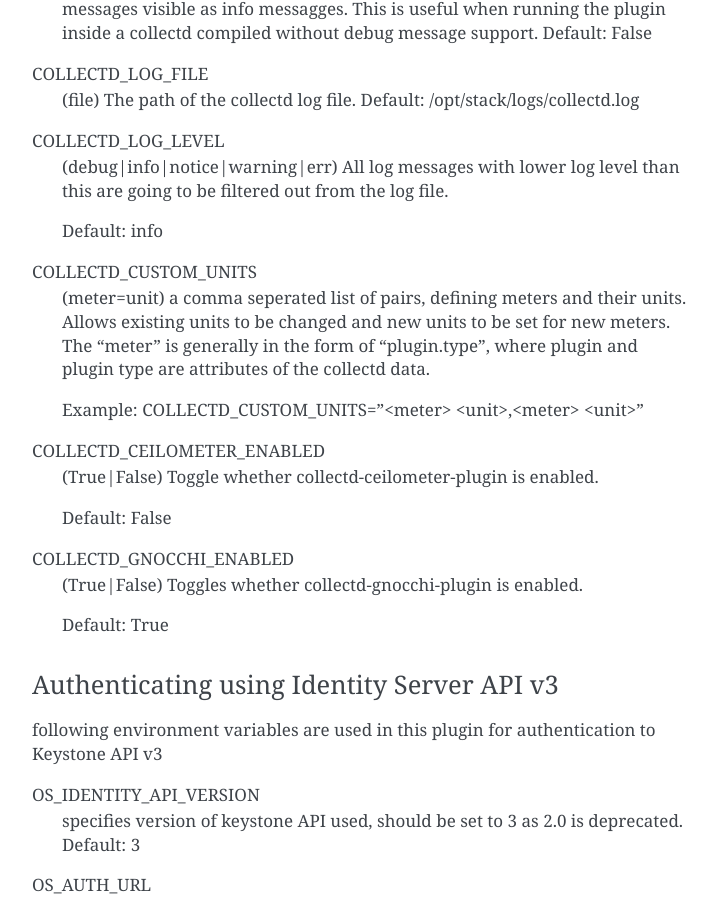
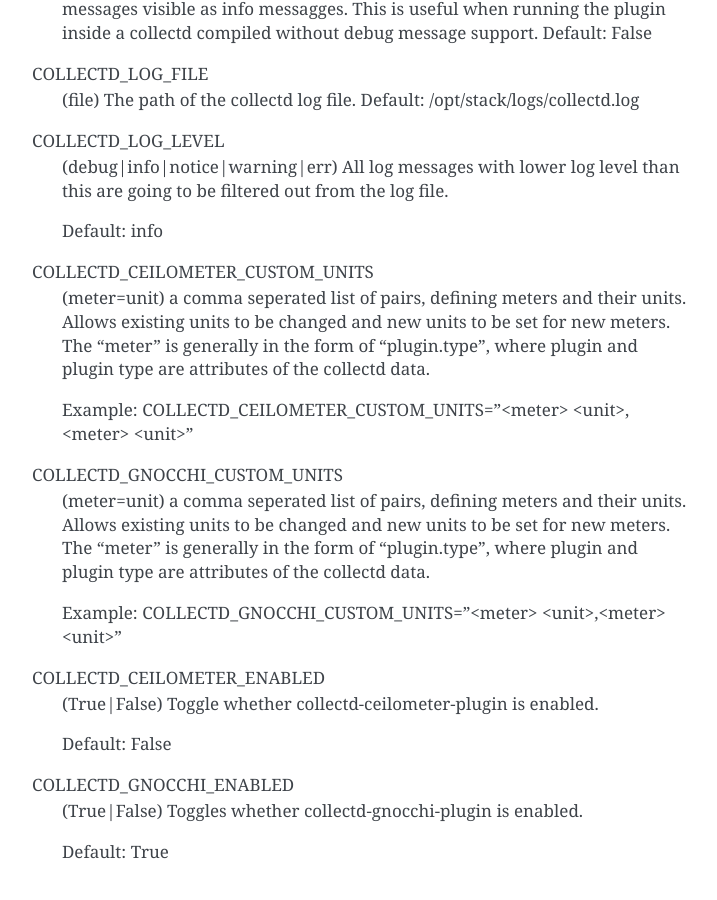
Before and after one commit to openstack-archive/collectd-openstack-plugins, a Sphinx documentation site: the page built from doc/source/usage.rst, in a window 1280 px wide and 900 px high, scrolled down 920 px. Shown: the whole window, without its empty margins (388-1105 px from the left). Built offline with Sphinx 7.4.7, drawn with Linux system fonts in a browser that asks for light colours; pages that are not in the unit, such as notebooks, are missing from menus.

Commit message:
Add custom unit mapping to Gnocchi
- Add new UNIT block to sample conf.
- Configure the UNIT block for Gnocchi.
- Add a new config_units function
- Change COLLECTD_CUSTOM_UNITS to COLLECTD_CEILOMETER_CUSTOM_UNITS
- Add COLLECTD_GNOCCHI_CUSTOM_UNITS config option

Change-Id: I93088f2299ac4b5679289b1526febcf5e773be02

```diff
--- a/doc/source/usage.rst
+++ b/doc/source/usage.rst
@@ -62,13 +62,23 @@
     Default: info
 
 
-COLLECTD_CUSTOM_UNITS
+COLLECTD_CEILOMETER_CUSTOM_UNITS
     (meter=unit) a comma seperated list of pairs, defining meters and their units.
     Allows existing units to be changed and new units to be set for new meters.
     The "meter" is generally in the form of "plugin.type", where plugin and
     plugin type are attributes of the collectd data.
 
-    Example: COLLECTD_CUSTOM_UNITS="<meter> <unit>,<meter> <unit>"
+    Example: COLLECTD_CEILOMETER_CUSTOM_UNITS="<meter> <unit>,<meter> <unit>"
+
+
+COLLECTD_GNOCCHI_CUSTOM_UNITS
+    (meter=unit) a comma seperated list of pairs, defining meters and their units.
+    Allows existing units to be changed and new units to be set for new meters.
+    The "meter" is generally in the form of "plugin.type", where plugin and
+    plugin type are attributes of the collectd data.
+
+    Example: COLLECTD_GNOCCHI_CUSTOM_UNITS="<meter> <unit>,<meter> <unit>"
+
 
 COLLECTD_CEILOMETER_ENABLED
     (True|False) Toggle whether collectd-ceilometer-plugin is enabled.
```
Also changed, not shown: 3 other files.
